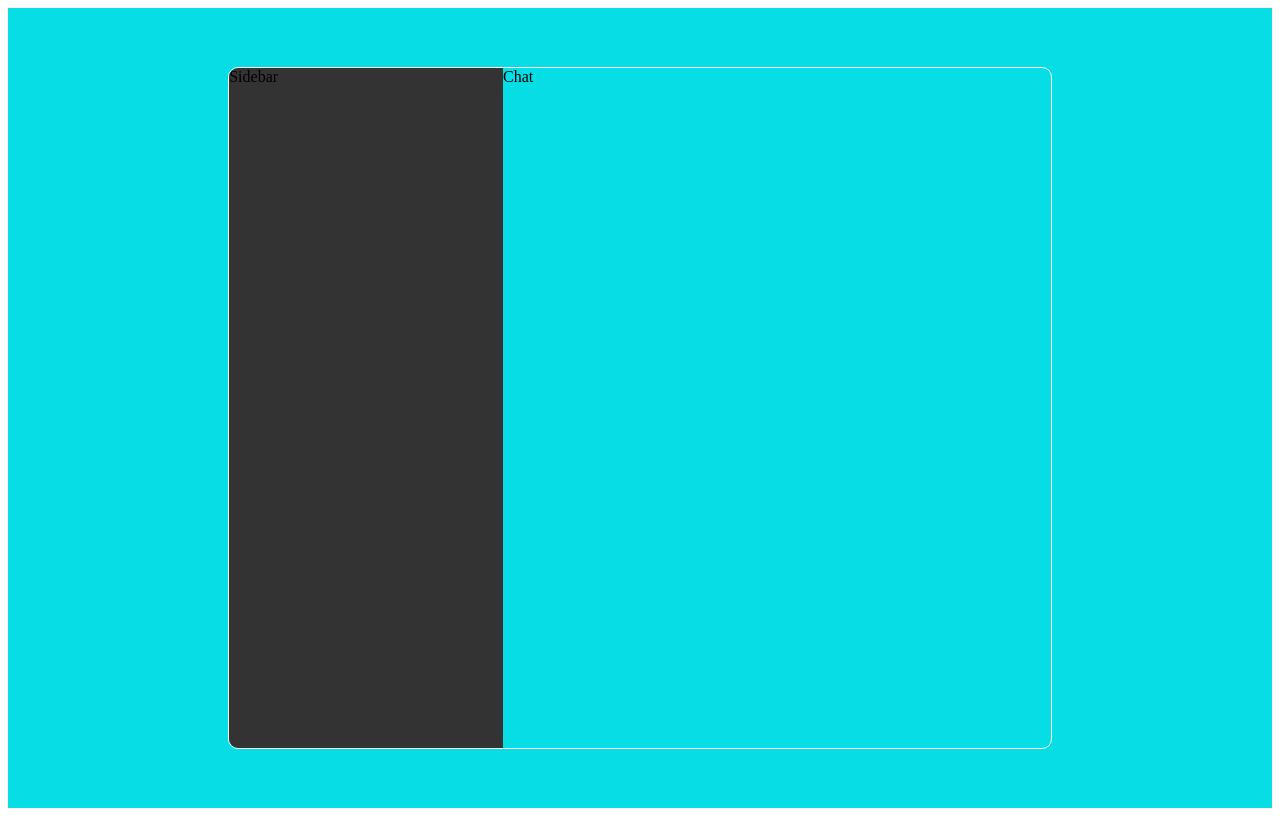
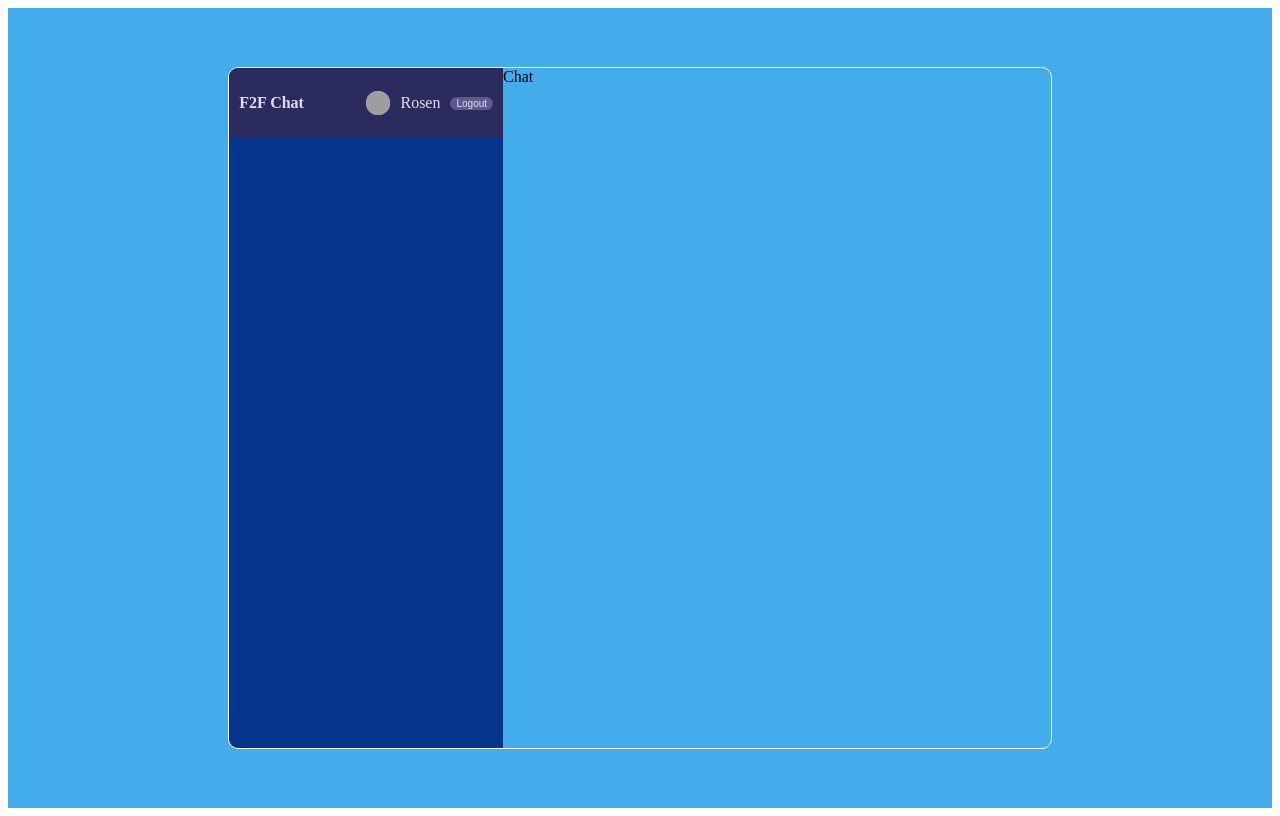
Before and after one commit to RosenGeorgievvv/React-blog-system, a React (Vite) app: page / in a window 1280 px wide. Built offline with nearby package versions, Linux system fonts and the light colour scheme; grey boxes are pictures that could not be loaded.

Commit message:
Sidebar navigation completed

```diff
--- a/src/components/Navbar.jsx
+++ b/src/components/Navbar.jsx
@@ -1,9 +1,16 @@
-import React from 'react'
+import React from "react";
 
 const Navbar = () => {
   return (
-    <div>Navbar</div>
-  )
-}
+    <div className="navbar">
+      <span className="header">F2F Chat</span>
+      <div className="user">
+        <img src="https://media.licdn.com/dms/image/D4D03AQFt0Phvs79Lvg/profile-displayphoto-shrink_200_200/0/1712508041785?e=2147483647&v=beta&t=TV9CggKT-83KBKn0QLsRisVdJTZreKgmrecOsuHjabQ" alt="" />
+        <span>Rosen</span>
+        <button>Logout</button>
+      </div>
+    </div>
+  );
+};
 
-export default Navbar
+export default Navbar;
--- a/src/components/Sidebar.jsx
+++ b/src/components/Sidebar.jsx
@@ -1,8 +1,11 @@
 import React from 'react'
+import Navbar from './Navbar';
 
 const Sidebar = () => {
   return (
-    <div className='sidebar'>Sidebar</div>
+    <div className='sidebar'>
+        <Navbar />
+    </div>
   )
 }
 
--- a/src/styles.scss
+++ b/src/styles.scss
@@ -1,5 +1,6 @@
+//Login/Register styles
 .main-form {
-  background-color: rgb(6, 221, 228);
+  background-color: rgb(6, 106, 228);
   height: 100vh;
   display: flex;
   align-items: center;
@@ -68,8 +69,9 @@
   }
 }
 
+// Home page styles
 .home {
-  background-color: rgb(6, 221, 228);
+  background-color: rgba(6, 147, 228, 0.758);
   height: 100vh;
   display: flex;
   align-items: center;
@@ -85,7 +87,44 @@
 
     .sidebar {
       flex: 1;
-      background-color: #333;
+      background-color: rgb(6, 53, 139, 195);
+
+      .navbar{
+        display: flex;
+        align-items: center;
+        background-color: #2b2b5e;
+        height: 50px;
+        padding: 10px;
+        justify-content: space-between;
+        color: #ddddf7;
+
+        .header{
+          font-weight: bold;
+        }
+
+        .user{
+          display: flex;
+          gap: 10px;
+          align-items: center;
+
+          img{
+            background-color: #ddddf7;
+            height: 24px;
+            width: 24px;
+            border-radius: 50%;
+            object-fit: cover;
+          }
+          button{
+            background-color: #5d5b8d;
+            color: #ddddf7;
+           font-size: 10px;
+           border: none;
+           cursor: pointer;
+           border-radius: 10px;
+          }
+        }
+      }
+
     }
     .chat {
       flex: 2;
```
